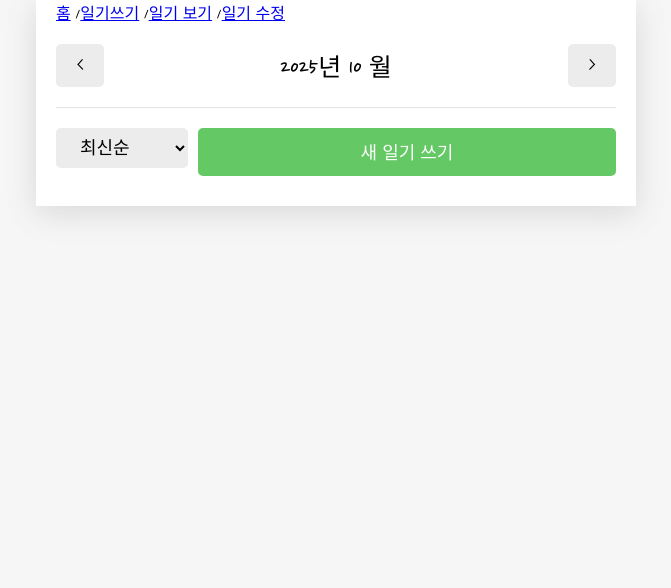
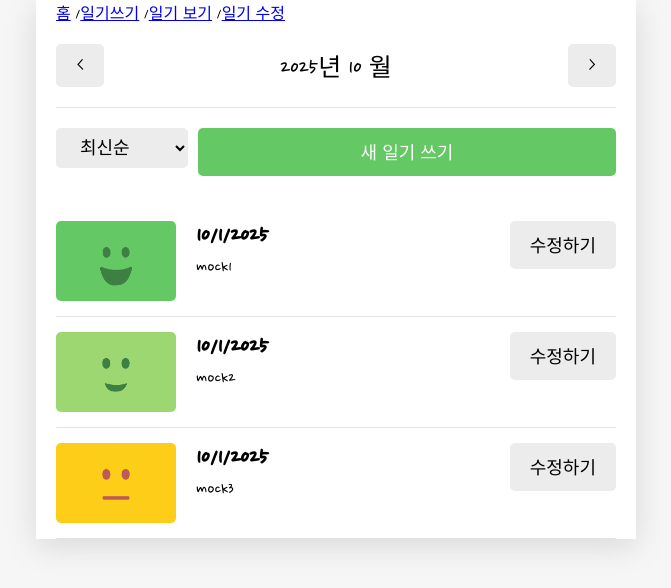
Before and after one commit to khyuna0/project03, a React (Create React App) app: page / in a window 1280 px wide. Shown: the top 588 px of the page, without its empty margins (304-975 px from the left). Built offline with nearby package versions, Linux system fonts and the light colour scheme.

Commit message:
커스텀 훅 추가

```diff
--- a/src/App.js
+++ b/src/App.js
@@ -2,7 +2,7 @@ import './App.css';
 import Home from './pages/Home';
 import Edit from './pages/Edit';
 import New from './pages/New';
-import Diary from './pages/Dairy';
+import Diary from './pages/Diary';
 import { Routes, Route, Link } from 'react-router-dom';
 import React, { useEffect, useReducer, useRef, useState } from 'react';
 import { type } from '@testing-library/user-event/dist/type';
--- /dev/null
+++ b/src/component/DiaryItem.css
@@ -0,0 +1,51 @@
+.DiaryItem {
+    display: flex;
+    padding-top: 15px;
+    padding-bottom: 15px;
+    border-bottom: 1px solid #e2e2e2;
+    justify-content: space-between;
+}
+
+.DiaryItem .img_section {
+    cursor: pointer;
+    height: 80px;
+    min-width: 120px;
+    border-radius: 5px;
+    display: flex;
+    justify-content: center;
+}
+
+.DiaryItem .img_section_1 {
+    background-color: #64c964;
+}
+.DiaryItem .img_section_2 {
+    background-color: #9dd772;
+}
+.DiaryItem .img_section_3 {
+    background-color: #fdcd17;
+}
+.DiaryItem .img_section_4 {
+    background-color: #fd8446;
+}
+.DiaryItem .img_section_5 {
+    background-color: #fd565f;
+}
+.DiaryItem .img_section img {
+    width: 50%;
+}
+.DiaryItem .info_section {
+    cursor: pointer;
+    margin-left: 20px;
+    flex-grow: 1;
+}
+.DiaryItem .info_section .date_wrapper {
+    font-size: 25px;
+    font-weight: bold;
+    margin-bottom: 5px;
+}
+.DiaryItem .info_section .content_wrapper {
+    font-size: 18px;
+}
+.DiaryItem .button_section {
+    min-width: 70px;
+}
--- a/src/component/DiaryItem.js
+++ b/src/component/DiaryItem.js
@@ -0,0 +1,41 @@
+import { useNavigate } from "react-router-dom";
+import { getEmotionImgById } from "../util";
+import "./DiaryItem.css"
+import Button from "./Button";
+
+const DiaryItem = ({id, emotionId, content, date}) => {
+
+    const navigate = useNavigate();
+
+    const goDetail = () => {
+        navigate(`/Diary/${id}`); //url->"/diary/5"
+
+    };
+
+    const goEdit = () => {
+        navigate(`/Edit/${id}`);
+    }
+
+    return (
+        <div className="DiaryItem" onClick={goDetail}>
+            <div
+            className={["img_section",`img_section_${emotionId}`].join(" ")}>
+                <img alt={`emotion${emotionId}`} src={getEmotionImgById(emotionId)} />
+            </div>
+            <div className="info_section">
+                <div className="date_wrapper">
+                    {new Date(date).toLocaleDateString()}
+                </div>
+                <div className="content_wrapper">
+                    {content.slice(0, 25) } {/* 일기 내용 25글자까지만 출력 */}
+                </div>
+            </div>
+            <div className="button_section">
+                    <Button text={"수정하기"} onClick={goEdit}/>
+            </div>
+
+        </div>
+    )
+}
+
+export default DiaryItem;
--- a/src/component/DiaryList.js
+++ b/src/component/DiaryList.js
@@ -2,6 +2,7 @@ import { useEffect, useState } from "react";
 import Button from "./Button";
 import "./DiaryList.css"
 import { useNavigate } from "react-router-dom";
+import DiaryItem from "./DiaryItem";
 
 
 const sortOptionList = [
@@ -55,6 +56,11 @@ const DairyList = ({data}) => { // home에서 넘어온 props -> 월별 필터
                     <Button text={"새 일기 쓰기"} type={"positive"} onClick={onClickNew}/>
                 </div>
             </div>
+             <div className="list_wrapper">
+                    {sortedData.map((item) => (
+                        <DiaryItem key={item.id} {...item}/>
+                    ))}
+            </div>
         </div>
     );
 };
--- a/src/pages/Edit.js
+++ b/src/pages/Edit.js
@@ -1,7 +1,7 @@
 const Edit = () => {
     return (
         <div>
-            Edit
+            <h2>edit</h2>
         </div>
     )
 }
```
Also changed, not shown: src/hooks/useDiary.js (added, +26 -0 lines), src/pages/Diary.js (renamed from src/pages/Dairy.js).
